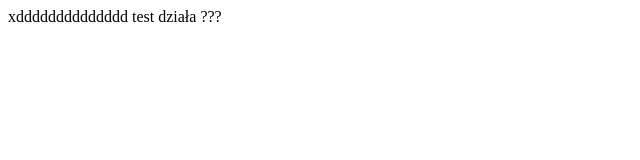
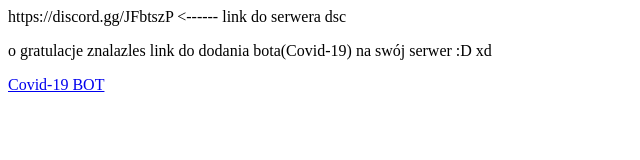
Before and after one commit to Jelly12301/Jelly12301.github.io, a plain HTML site: page index.html in a window 1280 px wide. Shown: the whole page, without its empty margins (0-640 px from the left). Drawn offline with Linux system fonts and the light colour scheme.

Commit message:
Update index.html

```diff
--- a/index.html
+++ b/index.html
@@ -3,7 +3,8 @@
 <head>
 </head>
 <body>
-xdddddddddddddd
-  test działa ???
+https://discord.gg/JFbtszP <------ link do serwera dsc
+                                   <p>o gratulacje znalazles link do dodania bota(Covid-19) na swój serwer :D xd </p>
+<a href="https://discord.com/api/oauth2/authorize?client_id=766326500928258079&permissions=514112&scope=bot">Covid-19 BOT</a>
 </body>
 </html>
```
